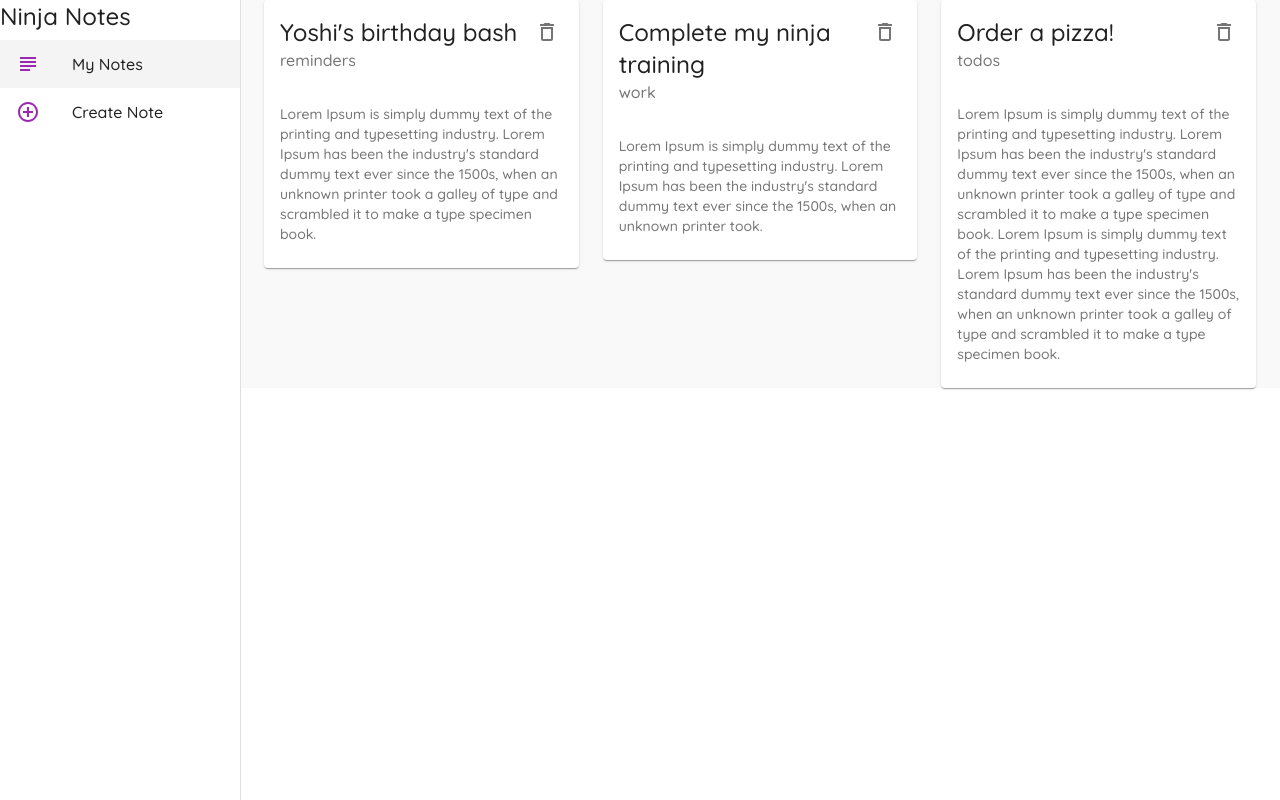
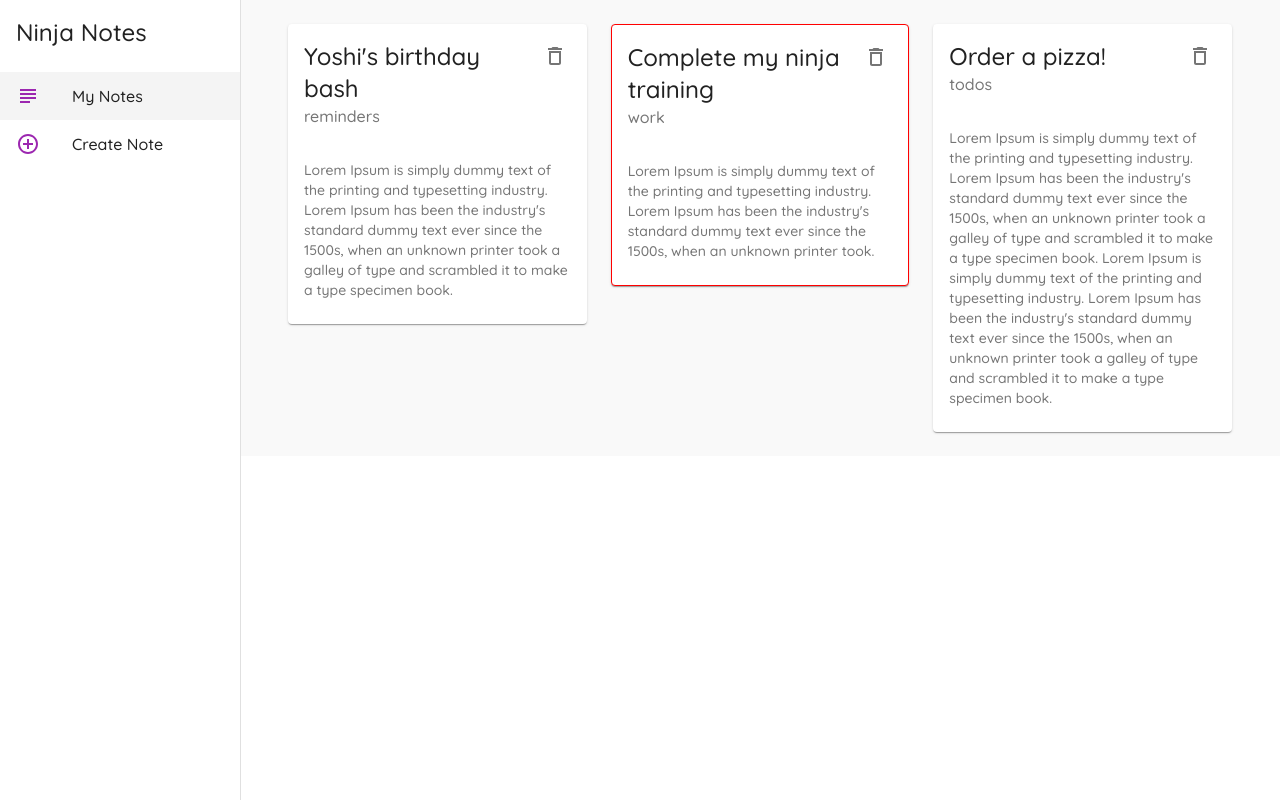
Before and after one commit to honmetha/material-ui-tutorial, a React (Create React App) app: page / in a window 1280 px wide. Built offline with nearby package versions, Linux system fonts and the light colour scheme; data requests are answered from the project's data file.

Commit message:
[Added] 15 - More on makeStyles

```diff
--- a/src/components/Layout.js
+++ b/src/components/Layout.js
@@ -12,10 +12,12 @@
 
 const drawerWidth = 240;
 
-const useStyles = makeStyles({
+const useStyles = makeStyles((theme) => {
+  return {
     page: {
       background: "#f9f9f9",
       width: "100%",
+      padding: theme.spacing(3),
     },
     drawer: {
       width: drawerWidth,
@@ -29,6 +31,10 @@
     active: {
       backgroundColor: "#f4f4f4",
     },
+    title: {
+      padding: theme.spacing(2),
+    },
+  };
 });
 
 export default function Layout({ children }) {
@@ -61,7 +67,9 @@
         classes={{ paper: classes.drawerPaper }}
       >
         <div>
-          <Typography variant="h5">Ninja Notes</Typography>
+          <Typography variant="h5" className={classes.title}>
+            Ninja Notes
+          </Typography>
         </div>
 
         {/* list / links */}
--- a/src/components/NoteCard.js
+++ b/src/components/NoteCard.js
@@ -2,13 +2,25 @@
 import Card from "@material-ui/core/Card";
 import CardHeader from "@material-ui/core/CardHeader";
 import CardContent from "@material-ui/core/CardContent";
-import { IconButton, Typography } from "@material-ui/core";
+import { IconButton, Typography, makeStyles } from "@material-ui/core";
 import DeleteOutlineOutlinedIcon from "@mui/icons-material/DeleteOutlineOutlined";
 
+const useStyles = makeStyles({
+  test: {
+    border: (note) => {
+      if (note.category == "work") {
+        return "1px solid red";
+      }
+    },
+  },
+});
+
 export default function NoteCard({ note, handleDelete }) {
+  const classes = useStyles(note);
+
   return (
     <div>
-      <Card elevation={1}>
+      <Card elevation={1} className={classes.test}>
         <CardHeader
           action={
             <IconButton onClick={() => handleDelete(note.id)}>
```
Lines whose indentation alone changed are shown as unchanged.
